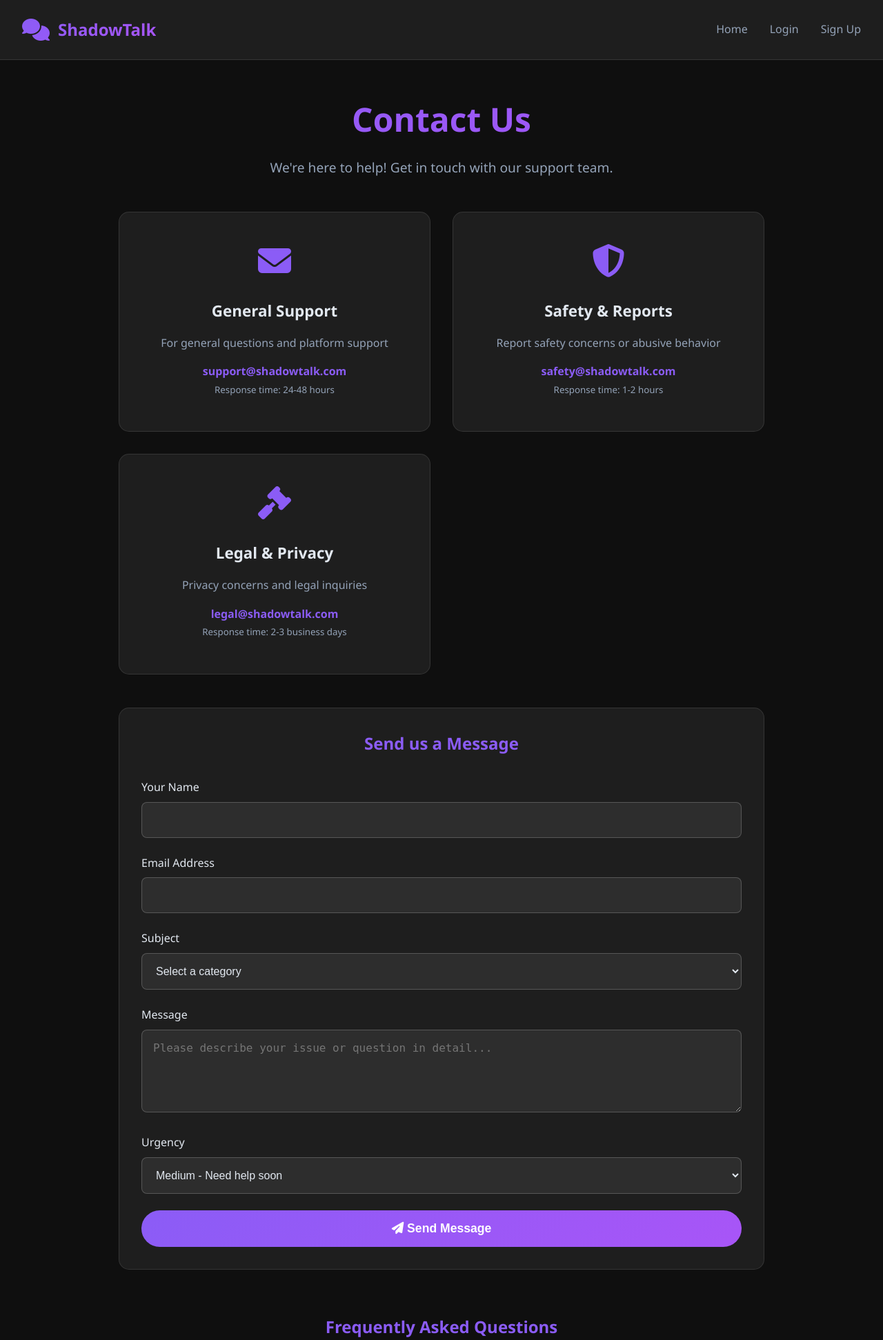
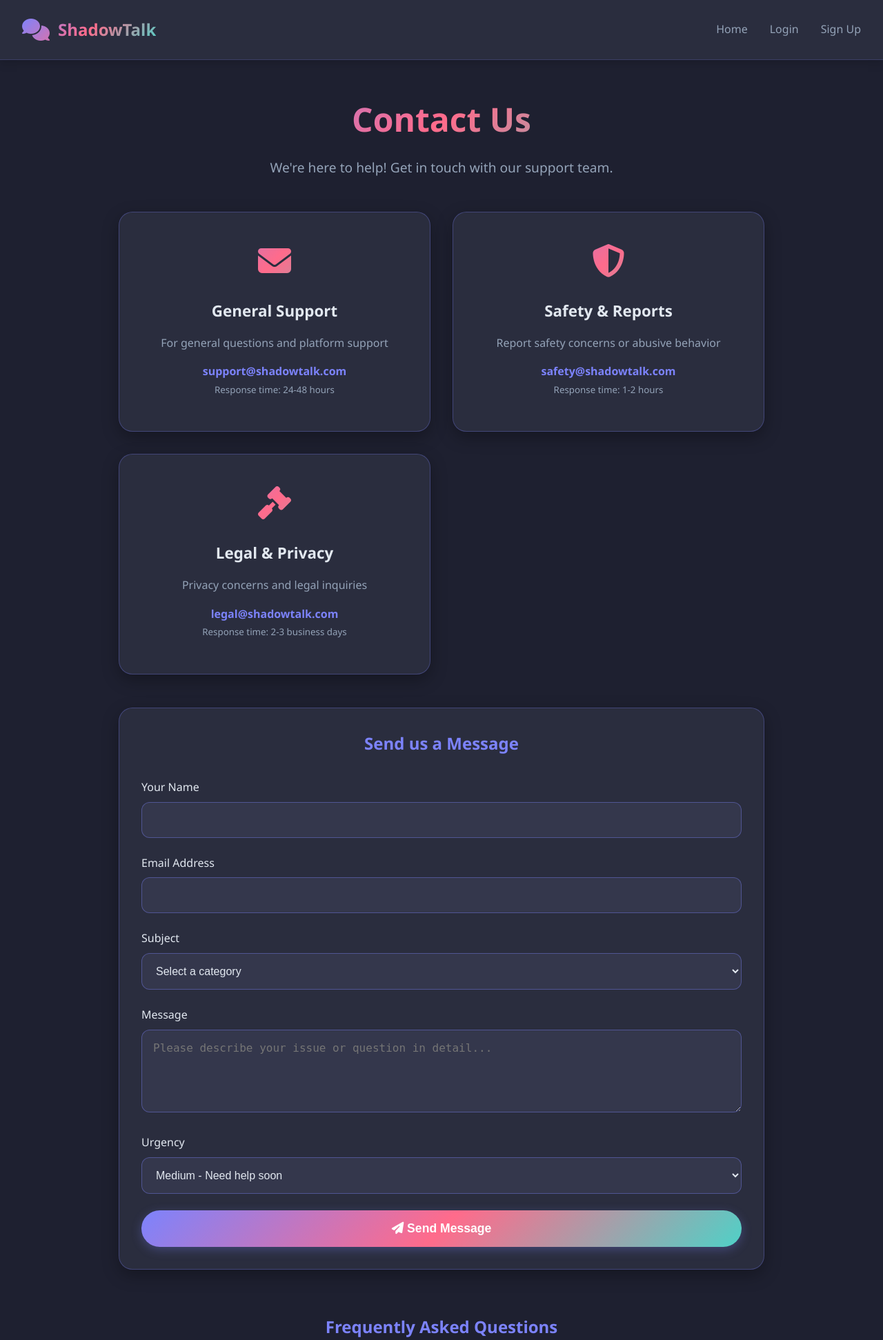
Before and after one commit to Burhan-012345/ShadowTalk, a Flask app: page /contact in a window 1280 px wide. Shown: the top 1943 px of the page at 69% size. Run offline with Flask 3, Linux system fonts and the light colour scheme; parts of the project's set-up code (start-up, migrations or seed data) failed here and were passed over.

Commit message:
Update contact.html

```diff
--- a/templates/service/contact.html
+++ b/templates/service/contact.html
@@ -16,15 +16,21 @@
       }
 
       :root {
-        --primary: #8b5cf6;
-        --primary-dark: #7c3aed;
-        --secondary: #1a1a1a;
-        --accent: #10b981;
+        --primary: #7c83fd;
+        --primary-dark: #6a72e9;
+        --secondary: #2a2d3e;
+        --accent: #ff6b8b;
         --text: #e2e8f0;
         --text-secondary: #94a3b8;
-        --background: #0f0f0f;
-        --card-bg: #1e1e1e;
-        --gradient: linear-gradient(135deg, #8b5cf6 0%, #a855f7 100%);
+        --background: #1e2030;
+        --card-bg: #2a2d3e;
+        --gradient: linear-gradient(
+          135deg,
+          #7c83fd 0%,
+          #ff6b8b 50%,
+          #4fd1c7 100%
+        );
+        --shadow: 0 8px 25px rgba(0, 0, 0, 0.3);
       }
 
       body {
@@ -40,7 +46,8 @@
         justify-content: space-between;
         align-items: center;
         background: var(--card-bg);
-        border-bottom: 1px solid rgba(255, 255, 255, 0.1);
+        border-bottom: 1px solid rgba(124, 131, 253, 0.2);
+        box-shadow: 0 2px 15px rgba(0, 0, 0, 0.2);
       }
 
       .logo {
@@ -73,7 +80,7 @@
       }
 
       .nav-links a:hover {
-        color: var(--text);
+        color: var(--primary);
       }
 
       .service-container {
@@ -110,25 +117,30 @@
       .contact-card {
         background: var(--card-bg);
         padding: 2rem;
-        border-radius: 15px;
+        border-radius: 20px;
         text-align: center;
-        border: 1px solid rgba(255, 255, 255, 0.1);
-        transition: transform 0.3s ease;
+        border: 1px solid rgba(124, 131, 253, 0.3);
+        transition: all 0.3s ease;
+        box-shadow: var(--shadow);
       }
 
       .contact-card:hover {
         transform: translateY(-5px);
+        box-shadow: 0 15px 35px rgba(0, 0, 0, 0.4);
       }
 
       .contact-icon {
         font-size: 3rem;
-        color: var(--primary);
+        background: var(--gradient);
+        -webkit-background-clip: text;
+        -webkit-text-fill-color: transparent;
         margin-bottom: 1rem;
       }
 
       .contact-card h3 {
         margin-bottom: 1rem;
         font-size: 1.4rem;
+        color: var(--text);
       }
 
       .contact-card p {
@@ -140,17 +152,20 @@
         color: var(--primary);
         text-decoration: none;
         font-weight: 600;
+        transition: color 0.3s ease;
       }
 
       .contact-link:hover {
+        color: var(--accent);
         text-decoration: underline;
       }
 
       .contact-form {
         background: var(--card-bg);
         padding: 2rem;
-        border-radius: 15px;
-        border: 1px solid rgba(255, 255, 255, 0.1);
+        border-radius: 20px;
+        border: 1px solid rgba(124, 131, 253, 0.3);
+        box-shadow: var(--shadow);
       }
 
       .form-group {
@@ -169,12 +184,12 @@
       .form-group textarea {
         width: 100%;
         padding: 1rem;
-        background: #2d2d2d;
-        border: 1px solid rgba(255, 255, 255, 0.2);
-        border-radius: 8px;
+        background: #34374c;
+        border: 1px solid rgba(124, 131, 253, 0.4);
+        border-radius: 12px;
         color: var(--text);
         font-size: 1rem;
-        transition: border-color 0.3s ease;
+        transition: all 0.3s ease;
       }
 
       .form-group input:focus,
@@ -182,6 +197,7 @@
       .form-group textarea:focus {
         outline: none;
         border-color: var(--primary);
+        box-shadow: 0 0 0 3px rgba(124, 131, 253, 0.2);
       }
 
       .form-group textarea {
@@ -200,11 +216,12 @@
         cursor: pointer;
         transition: all 0.3s ease;
         width: 100%;
+        box-shadow: 0 4px 15px rgba(124, 131, 253, 0.3);
       }
 
       .submit-btn:hover {
         transform: translateY(-2px);
-        box-shadow: 0 5px 15px rgba(139, 92, 246, 0.4);
+        box-shadow: 0 8px 25px rgba(124, 131, 253, 0.4);
       }
 
       .faq-section {
@@ -214,10 +231,16 @@
       .faq-item {
         background: var(--card-bg);
         padding: 1.5rem;
-        border-radius: 10px;
+        border-radius: 15px;
         margin-bottom: 1rem;
-        border: 1px solid rgba(255, 255, 255, 0.1);
+        border: 1px solid rgba(124, 131, 253, 0.3);
         cursor: pointer;
+        transition: all 0.3s ease;
+        box-shadow: var(--shadow);
+      }
+
+      .faq-item:hover {
+        border-color: var(--primary);
       }
 
       .faq-question {
@@ -225,12 +248,18 @@
         justify-content: space-between;
         align-items: center;
         font-weight: 600;
+        color: var(--text);
       }
 
       .faq-answer {
         margin-top: 1rem;
         color: var(--text-secondary);
         display: none;
+      }
+
+      .faq-item.active {
+        background: #34374c;
+        border-color: var(--primary);
       }
 
       .faq-item.active .faq-answer {
@@ -242,7 +271,8 @@
         padding: 3rem 2rem;
         text-align: center;
         margin-top: 4rem;
-        border-top: 1px solid rgba(255, 255, 255, 0.1);
+        border-top: 1px solid rgba(124, 131, 253, 0.3);
+        box-shadow: 0 -2px 15px rgba(0, 0, 0, 0.2);
       }
 
       .footer-content {
@@ -265,7 +295,7 @@
       }
 
       .footer-links a:hover {
-        color: var(--text);
+        color: var(--primary);
       }
 
       .copyright {
```
